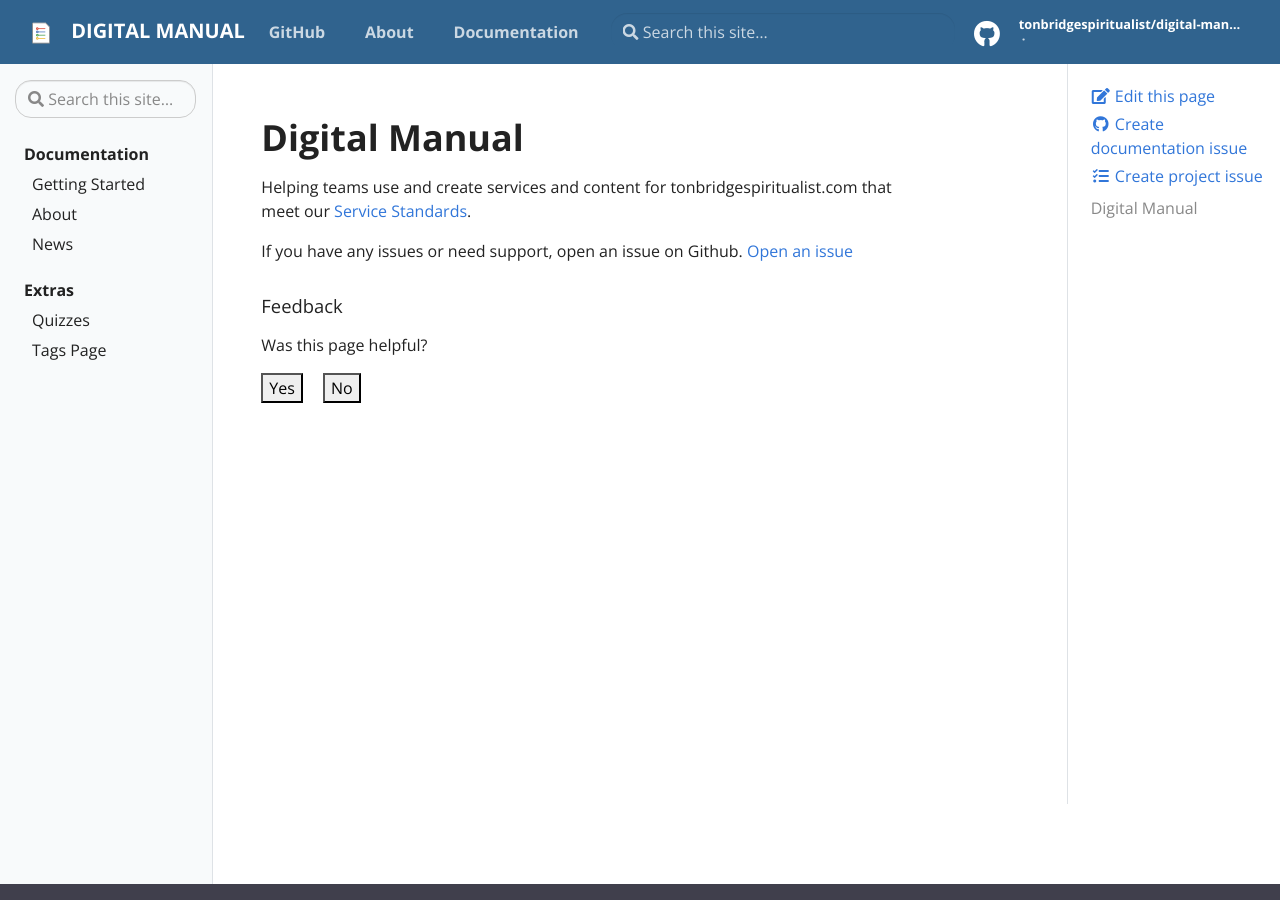
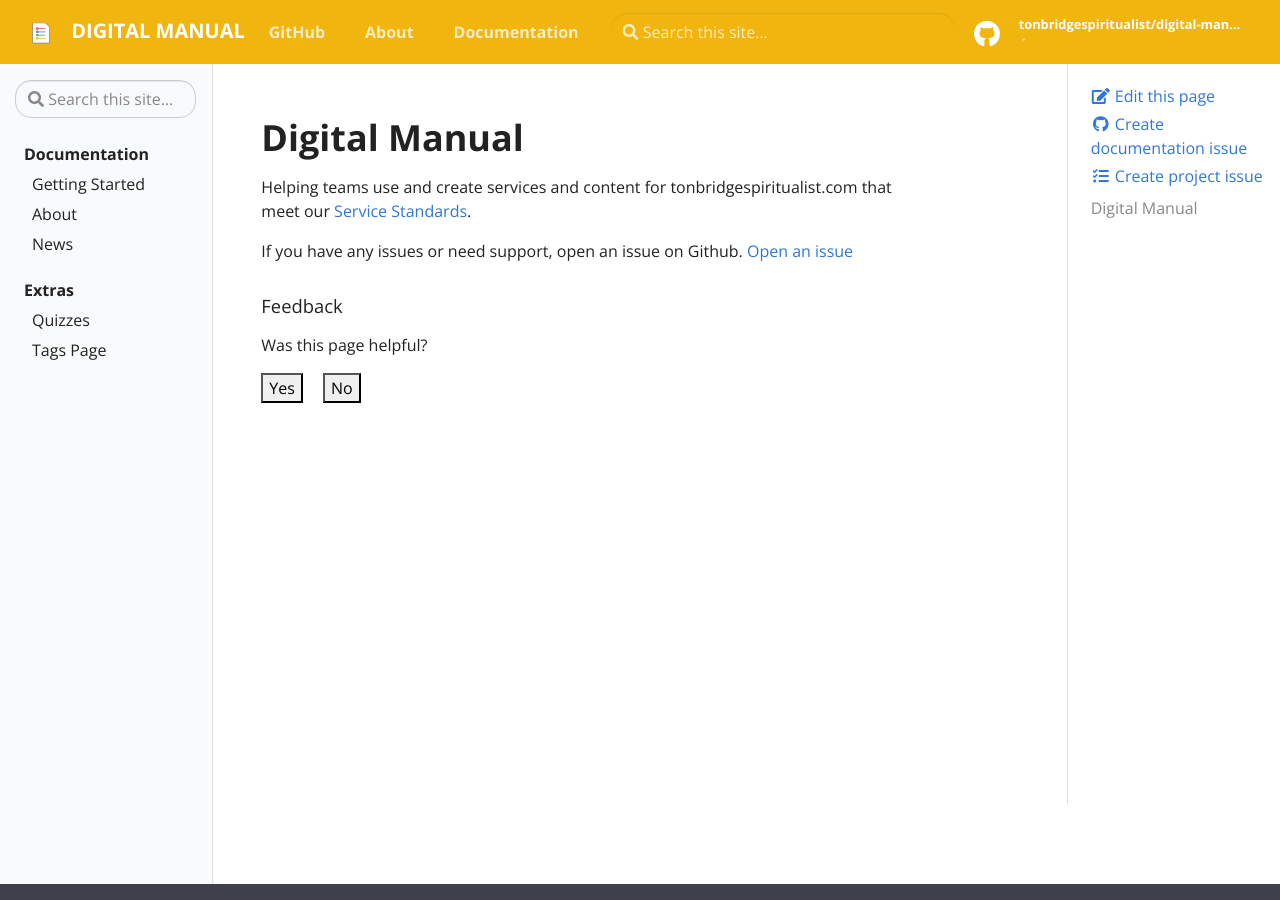
Before and after one commit to tonbridgespiritualist/digital-manual, a Jekyll site: the page built from pages/index.md, in a window 1280 px wide and 900 px high. Built offline with Jekyll 4.4.1, drawn with Linux system fonts in a browser that asks for light colours.

Commit message:
Update _config.yml

```diff
--- a/_config.yml
+++ b/_config.yml
@@ -45,7 +45,7 @@ feedback: true
 # If commented, will use material hat theme
 # logo: "assets/img/logo/SRCC-square-red.png"
 logo_pixels: 34
-color: "#30638e"
+color: "#f1b50f"
 # color: "#8c1515" # primary color for header, buttons
 
 # Build settings
```
